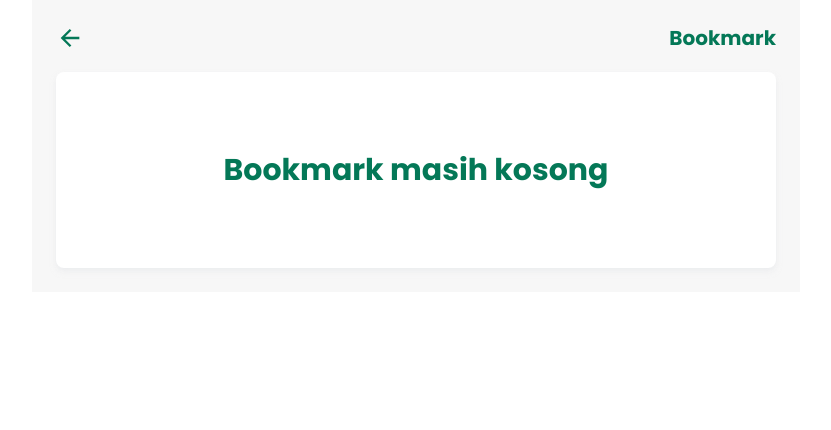
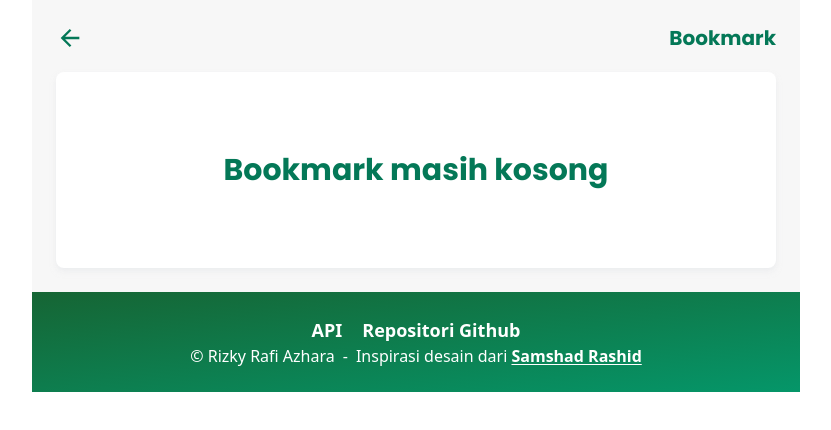
Before and after one commit to rizkraf/quran-web, a Vue app: page /bookmark in a window 1280 px wide. Shown: the top 430 px of the page, without its empty margins (224-1055 px from the left). Built offline with nearby package versions, Linux system fonts and the light colour scheme.

Commit message:
adding layout and extract to component

```diff
--- /dev/null
+++ b/src/components/TheContainer.vue
@@ -0,0 +1,5 @@
+<template>
+  <div class="font-primary p-6 max-w-3xl mx-auto bg-[#f7f7f7]">
+    <slot></slot>
+  </div>
+</template>
--- /dev/null
+++ b/src/components/TheFooter.vue
@@ -0,0 +1,32 @@
+<script setup></script>
+
+<template>
+  <div
+    class="p-6 max-w-3xl mx-auto bg-gradient-to-br from-green-800 to-emerald-600 text-white flex flex-col items-center justify-center"
+  >
+    <div class="flex items-center gap-5">
+      <a
+        href="https://github.com/gadingnst/quran-api"
+        class="text-lg font-semibold text-white hover:text-emerald-100"
+        >API</a
+      >
+      <a
+        href="https://github.com/rizkraf/quran-web"
+        class="text-lg font-semibold text-white hover:text-emerald-100"
+        >Repositori Github</a
+      >
+    </div>
+    <div class="flex gap-2">
+      <h4>© Rizky Rafi Azhara</h4>
+      <span>-</span>
+      <h4>
+        Inspirasi desain dari
+        <a
+          href="https://dribbble.com/shots/15829632-Quran-Mazid-App-Design-Concept"
+          class="font-semibold underline underline-offset-2 text-white hover:text-emerald-100"
+          >Samshad Rashid</a
+        >
+      </h4>
+    </div>
+  </div>
+</template>
--- a/src/layouts/DefaultLayout.vue
+++ b/src/layouts/DefaultLayout.vue
@@ -1,5 +1,11 @@
+<script setup>
+import TheContainer from "../components/TheContainer.vue";
+import TheFooter from "../components/TheFooter.vue";
+</script>
+
 <template>
-  <div class="font-primary p-6 max-w-3xl mx-auto bg-[#f7f7f7]">
+  <TheContainer>
     <RouterView />
-  </div>
+  </TheContainer>
+  <TheFooter />
 </template>
```
